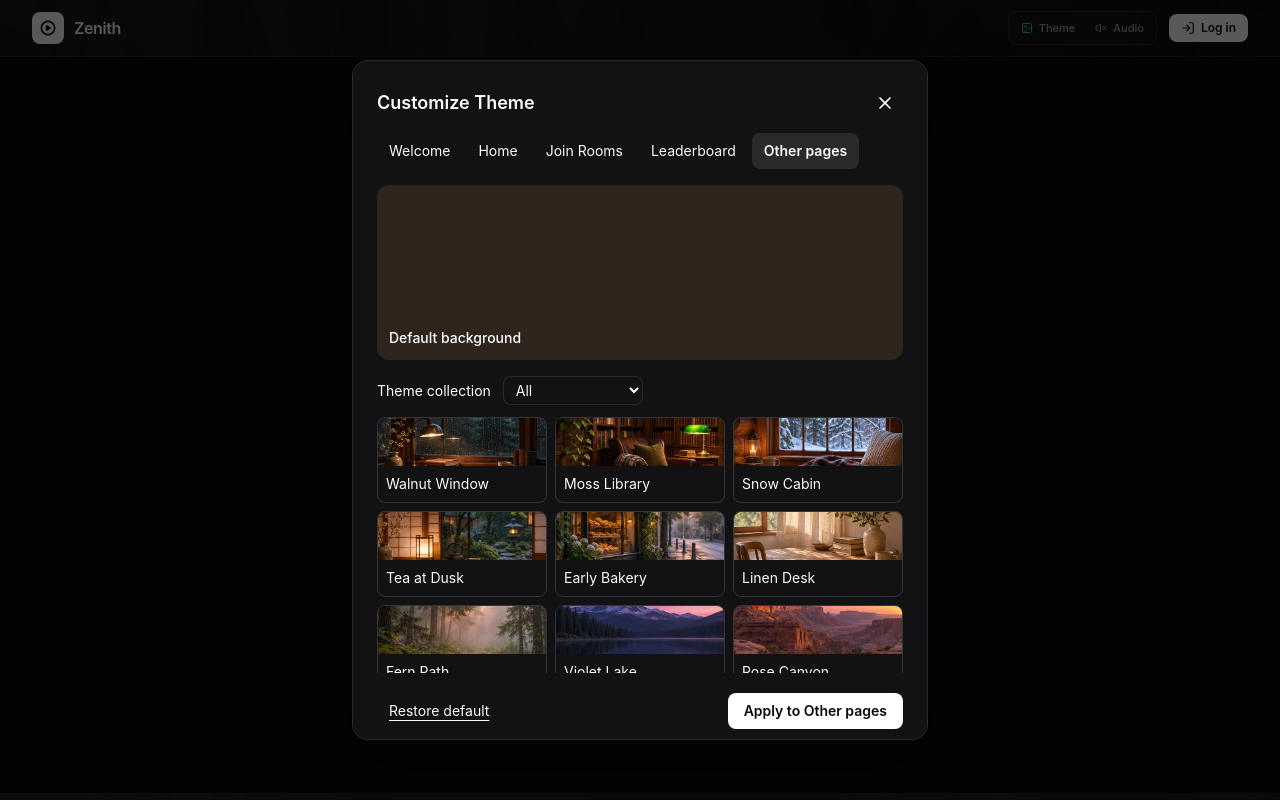
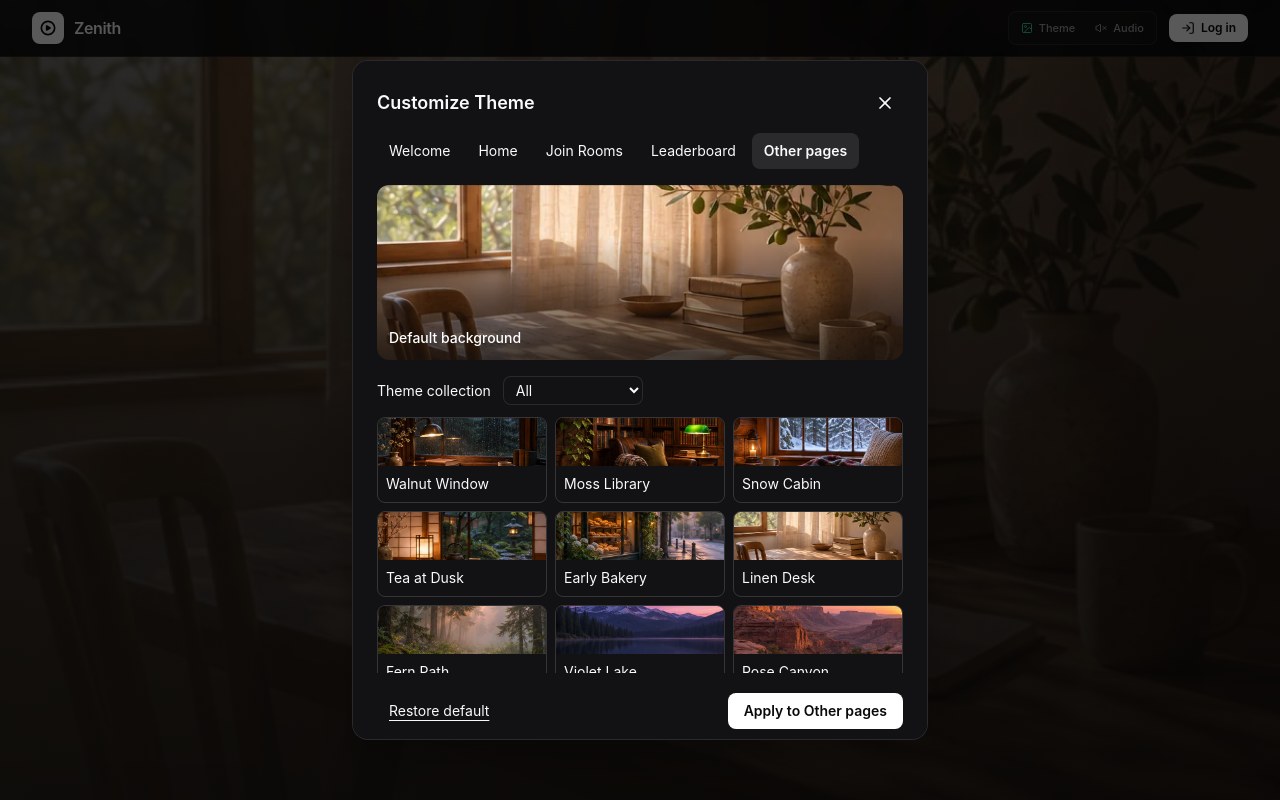
Before and after one commit to MIKEY-CODE-HUB/ZENITH, a Next.js app in the folder frontend/: page /onboarding in a window 1280 px wide. Both pictures are taken after a click on the button "Theme". Built offline with nearby package versions, Linux system fonts and the light colour scheme.

Commit message:
Apply cozy defaults to secondary pages and theme previews

```diff
--- a/frontend/src/app/onboarding/page.tsx
+++ b/frontend/src/app/onboarding/page.tsx
@@ -48,7 +48,7 @@ export default function OnboardingPage() {
   };
 
   return (
-    <div className="min-h-[calc(100vh-4rem)] flex items-center justify-center p-4 bg-[#09090b] text-zinc-100">
+    <div className="min-h-[calc(100vh-4rem)] flex items-center justify-center p-4 text-zinc-100">
       <div className="w-full max-w-lg rounded-2xl bg-[#121215] border border-white/[0.08] p-6 sm:p-8 shadow-2xl space-y-6">
         {/* Progress indicator */}
         <div className="flex items-center justify-between border-b border-white/[0.06] pb-4">
--- a/frontend/src/app/privacy/page.tsx
+++ b/frontend/src/app/privacy/page.tsx
@@ -6,7 +6,7 @@ import { Shield, ArrowLeft, Lock, Eye, Database, Server } from 'lucide-react';
 
 export default function PrivacyPolicyPage() {
   return (
-    <div className="min-h-screen bg-[#09090b] text-zinc-100 py-16 px-4 sm:px-6 lg:px-8 selection:bg-zinc-800">
+    <div className="min-h-screen text-zinc-100 py-16 px-4 sm:px-6 lg:px-8 selection:bg-zinc-800">
       <main className="max-w-3xl mx-auto space-y-10">
         <Link
           href="/"
--- a/frontend/src/app/terms/page.tsx
+++ b/frontend/src/app/terms/page.tsx
@@ -6,7 +6,7 @@ import { ArrowLeft, CheckCircle, Award, Users, AlertCircle, FileText } from 'luc
 
 export default function TermsPage() {
   return (
-    <div className="min-h-screen bg-[#09090b] text-zinc-100 py-16 px-4 sm:px-6 lg:px-8 selection:bg-zinc-800">
+    <div className="min-h-screen text-zinc-100 py-16 px-4 sm:px-6 lg:px-8 selection:bg-zinc-800">
       <main className="max-w-3xl mx-auto space-y-10">
         <Link
           href="/"
--- a/frontend/src/components/ScenerySelectorModal.tsx
+++ b/frontend/src/components/ScenerySelectorModal.tsx
@@ -2,7 +2,7 @@
 
 import { useEffect, useRef, useState } from 'react';
 import { X } from 'lucide-react';
-import { SCENERY_PAGES, type SceneryPage, useAmbient } from '@/contexts/AmbientContext';
+import { getDefaultScenery, SCENERY_PAGES, type SceneryPage, useAmbient } from '@/contexts/AmbientContext';
 import { type Scenery, SCENERIES } from '@/lib/sceneries';
 
 const sections = Object.entries(SCENERY_PAGES) as [SceneryPage, string][];
@@ -24,6 +24,8 @@ export function ScenerySelectorModal() {
     element?.showModal();
     return () => element?.close();
   }, [isSceneryModalOpen, sceneryPage, pageSceneries]);
+
+  const displayed = preview ?? getDefaultScenery(page);
 
   return (
     <dialog
@@ -55,9 +57,9 @@ export function ScenerySelectorModal() {
         ))}
       </div>
       <div className="mt-4 flex aspect-[3/1] items-end rounded-xl bg-cover bg-center bg-[#30251d] p-3 text-white" style={{
-        backgroundImage: preview?.bgImageUrl
-          ? `linear-gradient(0deg, #14100dcc, transparent 70%), url("${preview.bgImageUrl}")`
-          : preview?.gradientOverlay,
+        backgroundImage: displayed?.bgImageUrl
+          ? `linear-gradient(0deg, #14100dcc, transparent 70%), url("${displayed.bgImageUrl}")`
+          : displayed?.gradientOverlay,
       }}>
         <span className="text-sm font-medium">{preview?.name ?? 'Default background'}</span>
       </div>
--- a/frontend/src/components/ScenerySurface.tsx
+++ b/frontend/src/components/ScenerySurface.tsx
@@ -1,21 +1,12 @@
 'use client';
 
 import { usePathname } from 'next/navigation';
-import { getSceneryPage, useAmbient, type SceneryPage } from '@/contexts/AmbientContext';
-import { SCENERIES } from '@/lib/sceneries';
-
-const defaults: Record<SceneryPage, string> = {
-  home: 'walnut-window',
-  dashboard: 'moss-library',
-  rooms: 'tea-at-dusk',
-  leaderboard: 'violet-lake',
-  workspace: 'linen-desk',
-};
+import { getDefaultScenery, getSceneryPage, useAmbient } from '@/contexts/AmbientContext';
 
 export function ScenerySurface({ children }: { children: React.ReactNode }) {
   const page = getSceneryPage(usePathname());
   const { pageSceneries } = useAmbient();
-  const scenery = page && (pageSceneries[page] ?? SCENERIES.find(item => item.id === defaults[page]));
+  const scenery = page && (pageSceneries[page] ?? getDefaultScenery(page));
   if (!scenery) return <div className="flex-1">{children}</div>;
 
   return (
--- a/frontend/src/contexts/AmbientContext.tsx
+++ b/frontend/src/contexts/AmbientContext.tsx
@@ -9,6 +9,15 @@ export type SceneryPage = 'home' | 'dashboard' | 'rooms' | 'leaderboard' | 'work
 export const SCENERY_PAGES: Record<SceneryPage, string> = {
   home: 'Welcome', dashboard: 'Home', rooms: 'Join Rooms', leaderboard: 'Leaderboard', workspace: 'Other pages',
 };
+
+const defaultSceneryIds: Record<SceneryPage, string> = {
+  home: 'walnut-window', dashboard: 'moss-library', rooms: 'tea-at-dusk',
+  leaderboard: 'violet-lake', workspace: 'linen-desk',
+};
+
+export function getDefaultScenery(page: SceneryPage) {
+  return SCENERIES.find(theme => theme.id === defaultSceneryIds[page]);
+}
 
 export function getSceneryPage(path: string): SceneryPage | null {
   const section = path.split('/')[1];
```
